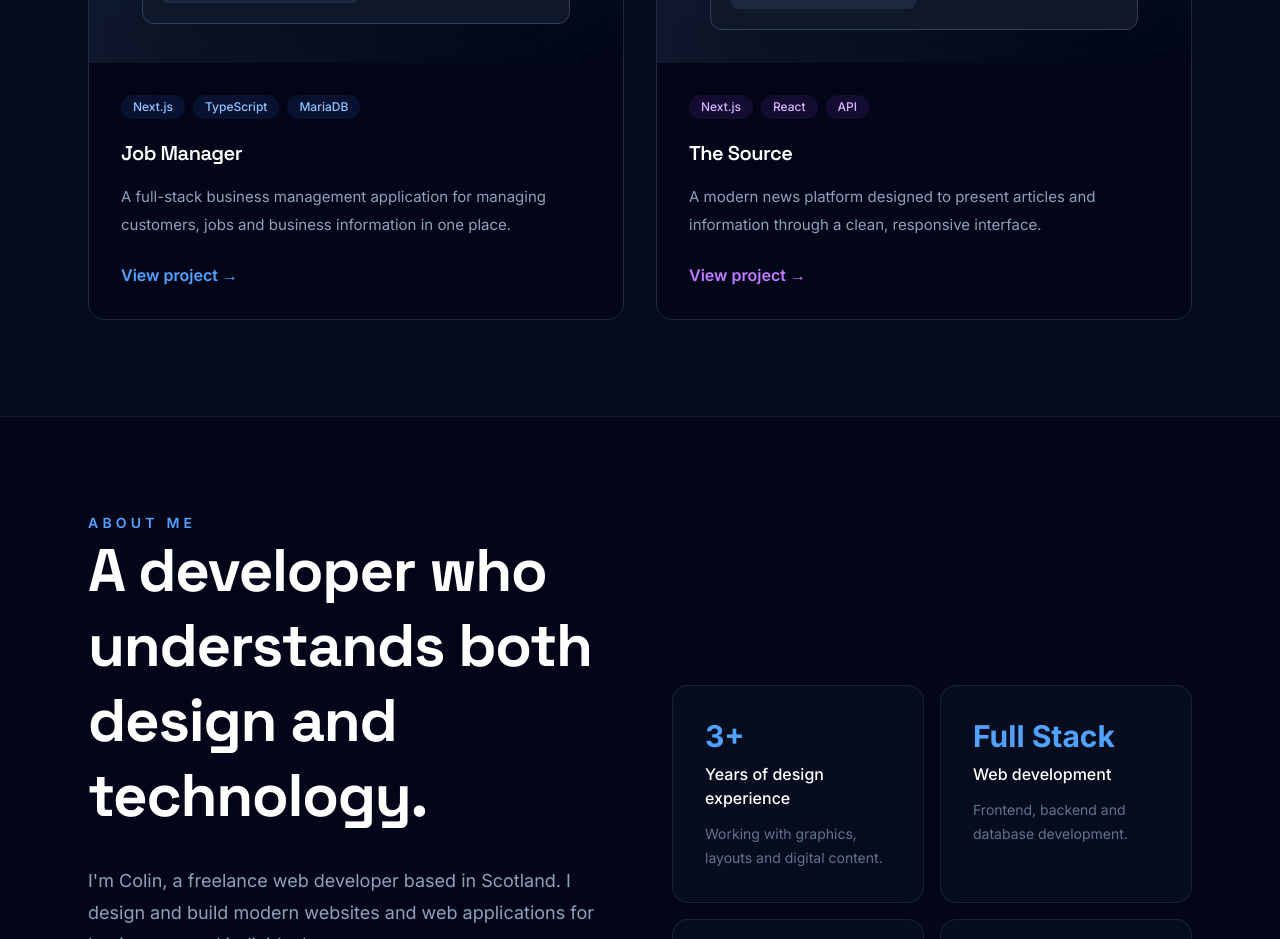
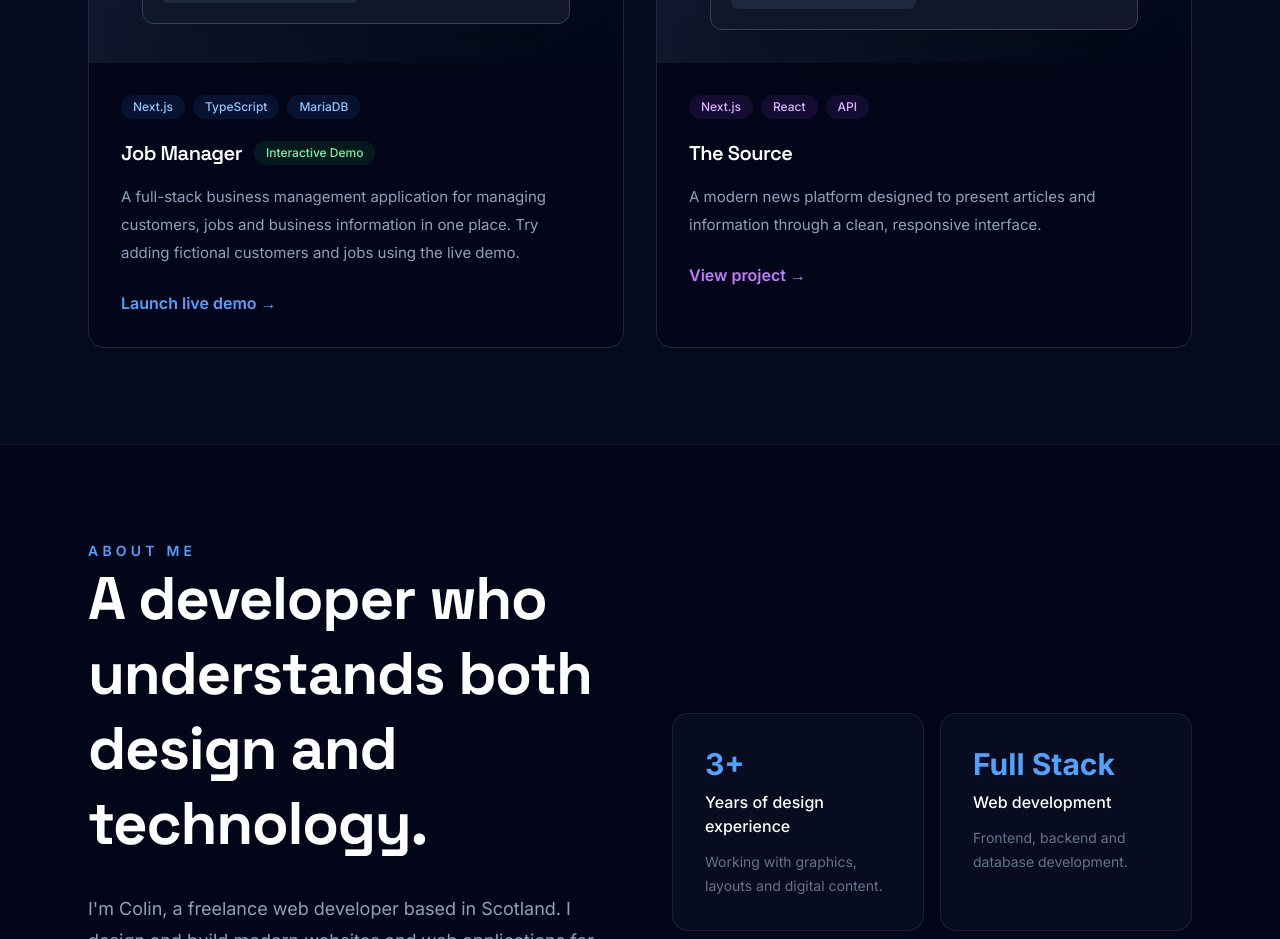
Before and after one commit to wbddxyz/freelance-web, a Next.js app: page / in a window 1280 px wide. Shown: the part 2520-3459 px from the top of the page. Built offline with nearby package versions, Linux system fonts and the light colour scheme.

Commit message:
Add live Job Manager demo to portfolio

```diff
--- a/app/page.tsx
+++ b/app/page.tsx
@@ -287,21 +287,30 @@ export default function Home() {
                   </span>
                 </div>
 
-                <h3 className="mt-5 text-2xl">
-                  Job Manager
-                </h3>
+                <div className="mt-5 flex flex-wrap items-center gap-3">
+                  <h3 className="text-2xl">
+                    Job Manager
+                  </h3>
+
+                  <span className="rounded-full bg-green-500/10 px-3 py-1 text-xs font-medium text-green-300">
+                    Interactive Demo
+                  </span>
+                </div>
 
                 <p className="card-text">
                   A full-stack business management application for
                   managing customers, jobs and business information
-                  in one place.
+                  in one place. Try adding fictional customers and jobs
+                  using the live demo.
                 </p>
 
                 <a
-                  href="#contact"
+                  href="https://job-manager-ashen.vercel.app/"
+                  target="_blank"
+                  rel="noopener noreferrer"
                   className="mt-6 inline-flex font-semibold text-blue-400 transition hover:text-blue-300"
                 >
-                  View project →
+                  Launch live demo →
                 </a>
               </div>
             </article>
```
